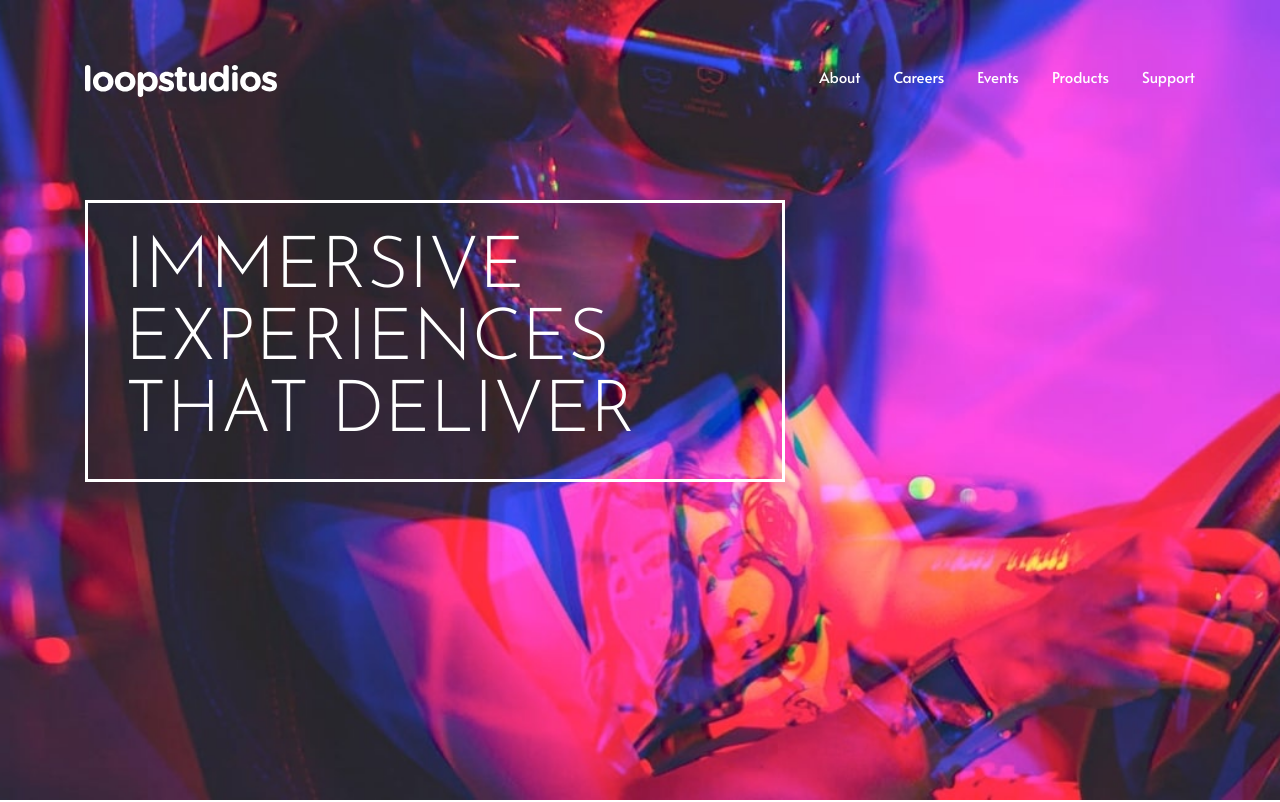
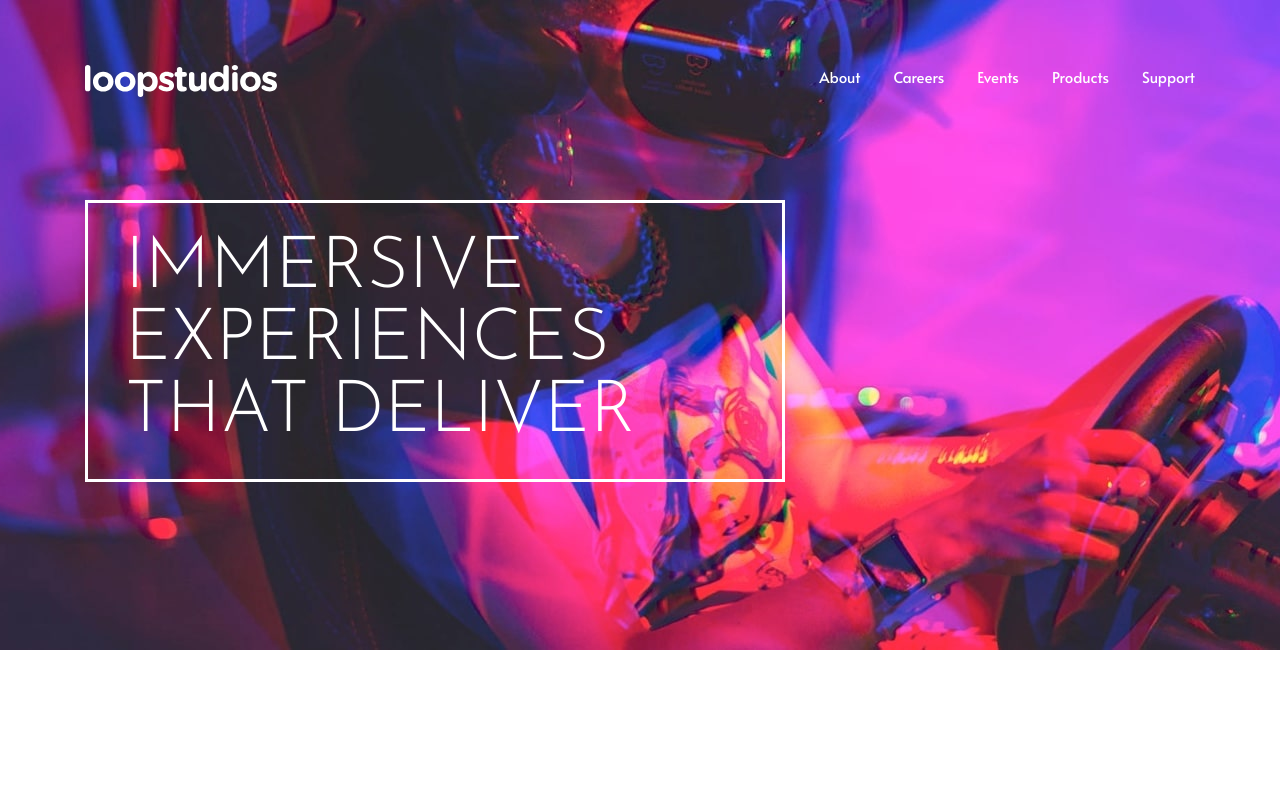
Before and after one commit to saodinh/fem-loopstudio-landing-page, a plain HTML site: page index.html in a window 1280 px wide. Shown: the top 802 px of the page. Drawn offline with Linux system fonts and the light colour scheme.

Commit message:
change hero min height

```diff
--- a/styles.css
+++ b/styles.css
@@ -189,7 +189,7 @@ a {
     background: url(./images/desktop/image-hero.jpg);
     background-size: cover;
     background-position: center;
-    min-height: 100vh;
+    min-height: 65rem;
     padding-top: 20rem;
 }
 
```
Also changed, not shown: 1 other file.
